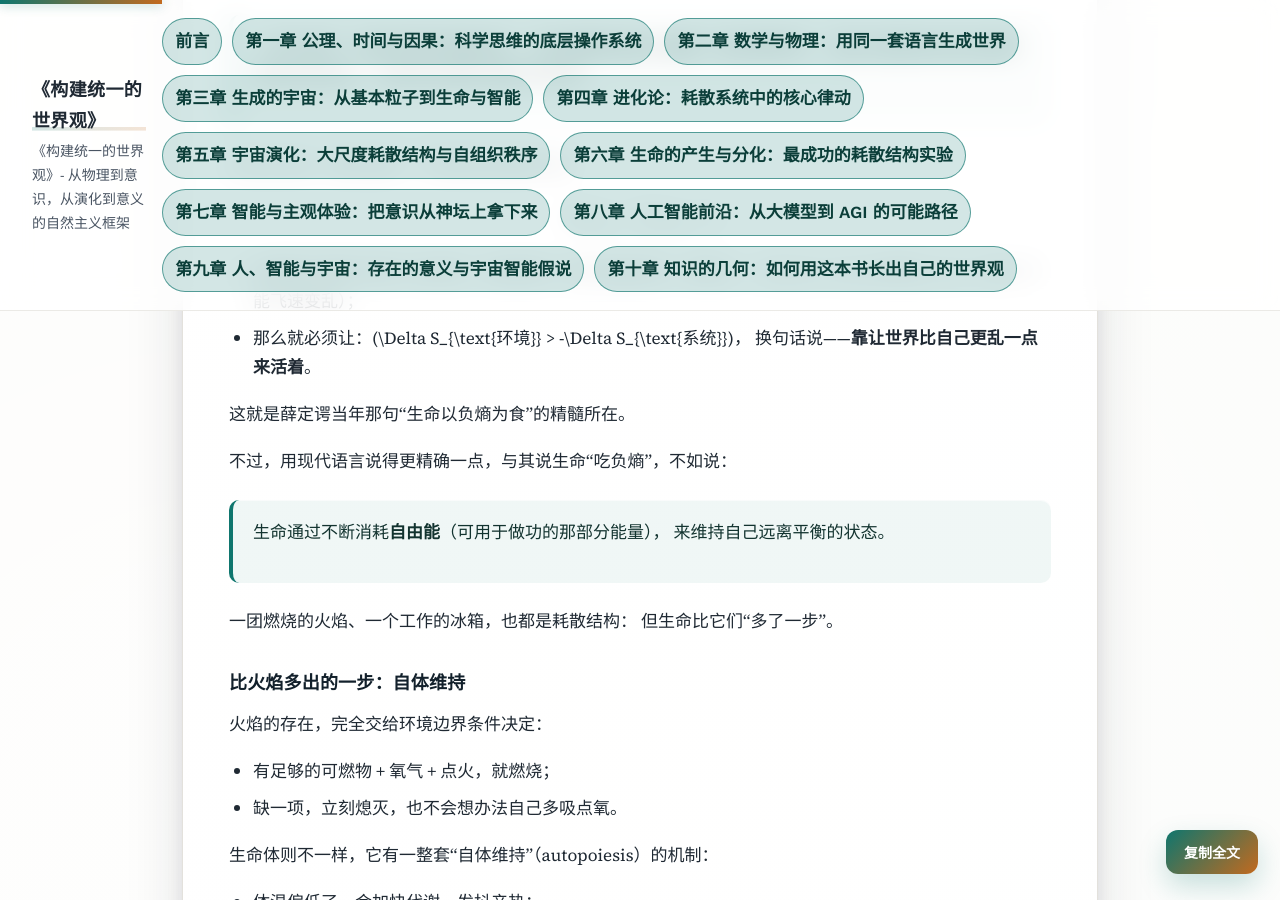
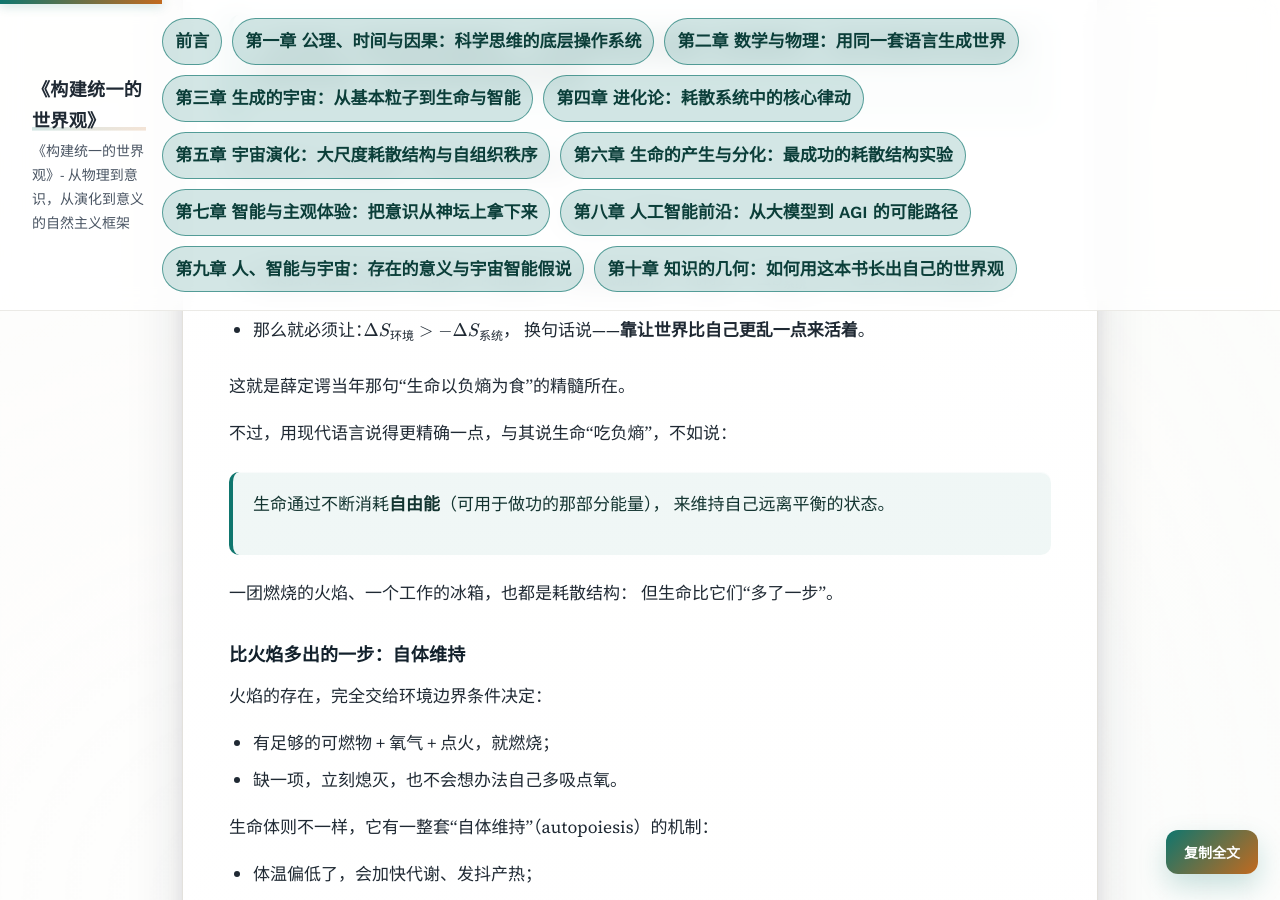
Before and after one commit to modenl/entropyandmeaning, a Jekyll site: the page built from docs/Chapter6.md, in a window 1280 px wide and 900 px high, scrolled down 1247 px. Built offline with Jekyll 4.4.1, drawn with Linux system fonts in a browser that asks for light colours; our own code applies the rules of GitHub Pages for plain Markdown files.

Commit message:
Fix inline entropy equations rendering

```diff
--- a/docs/Chapter6.md
+++ b/docs/Chapter6.md
@@ -40,8 +40,8 @@
 \\]
 
 * 如果我们希望“系统”（生命体）内部保持一定的低熵有序，就得让：
-  (\Delta S_{\text{系统}} \le 0)（至少不能飞速变乱）；
-* 那么就必须让：(\Delta S_{\text{环境}} > -\Delta S_{\text{系统}})，
+  $\Delta S_{\text{系统}} \le 0$（至少不能飞速变乱）；
+* 那么就必须让：$\Delta S_{\text{环境}} > -\Delta S_{\text{系统}}$，
   换句话说——**靠让世界比自己更乱一点来活着**。
 
 这就是薛定谔当年那句“生命以负熵为食”的精髓所在。
```
